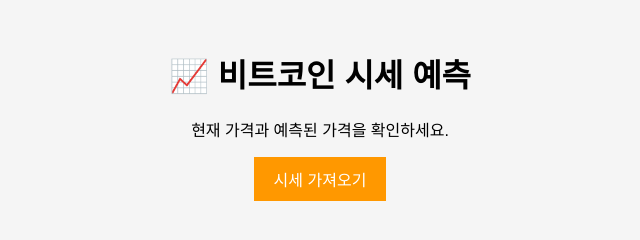
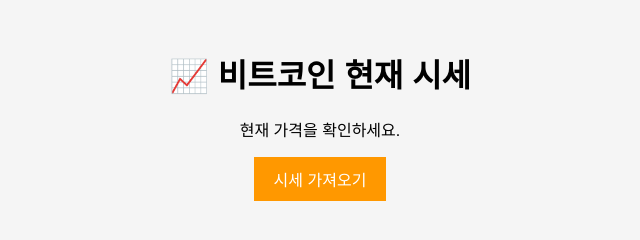
Before and after one commit to Xenovery/nfc-bot, a plain HTML site: page index.html in a window 1280 px wide. Shown: the whole page, without its empty margins (320-960 px from the left). Drawn offline with Linux system fonts and the light colour scheme.

Commit message:
index.html 업데이트

```diff
--- a/index.html
+++ b/index.html
@@ -3,13 +3,13 @@
 <head>
     <meta charset="UTF-8">
     <meta name="viewport" content="width=device-width, initial-scale=1.0">
-    <title>비트코인 시세 예측</title>
+    <title>비트코인 현재 시세</title>
     <link rel="stylesheet" href="style.css">
 </head>
 <body>
     <div class="container">
-        <h1>📈 비트코인 시세 예측</h1>
-        <p>현재 가격과 예측된 가격을 확인하세요.</p>
+        <h1>📈 비트코인 현재 시세</h1>
+        <p>현재 가격을 확인하세요.</p>
         <button id="fetchData">시세 가져오기</button>
         <div id="result"></div>
     </div>
```
